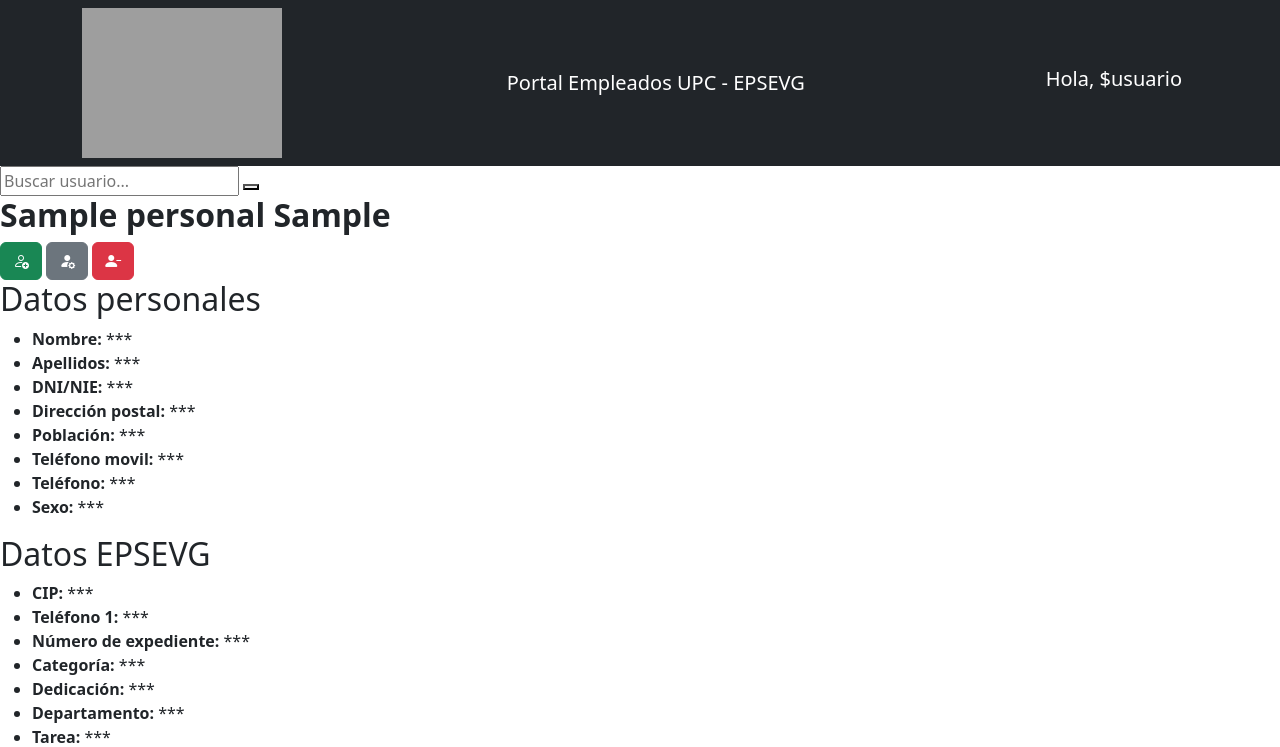
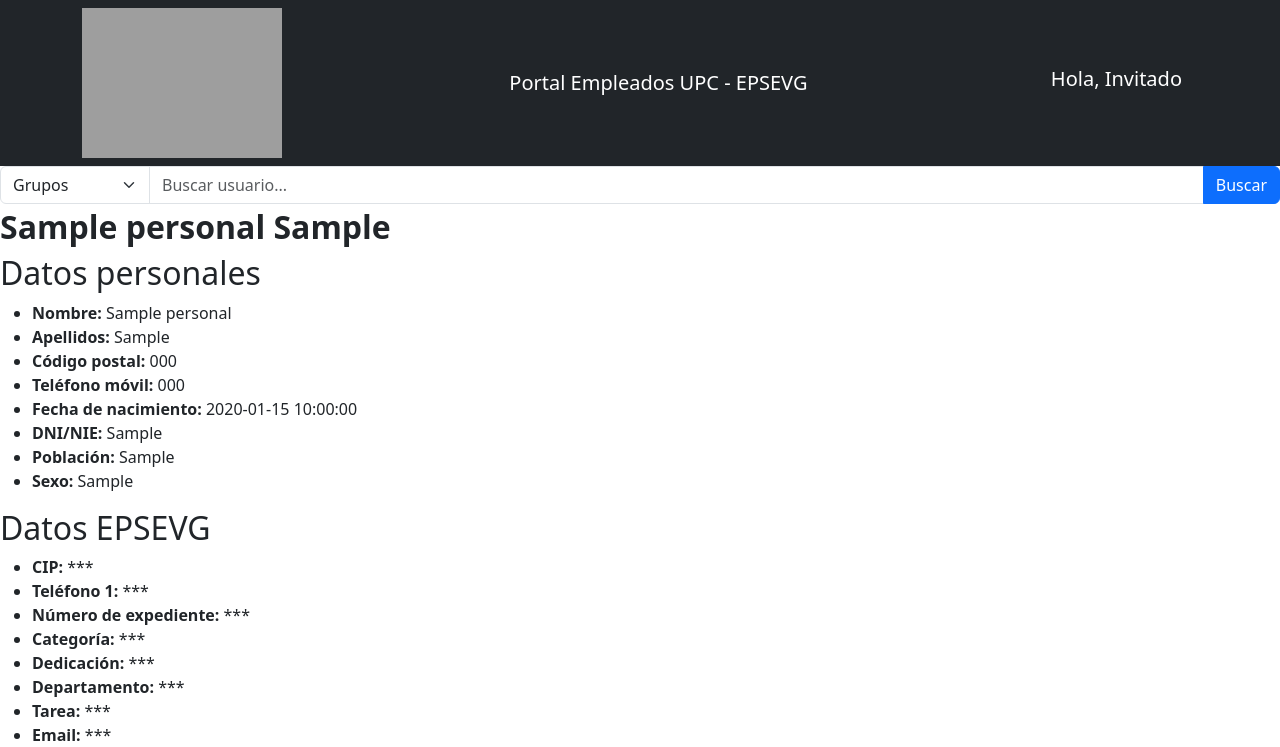
Before and after one commit to mohmdnia/proyecto-php, a PHP site: page / in a window 1280 px wide. Shown: the top 747 px of the page. Run offline with PHP 8.4, Linux system fonts and the light colour scheme; tables that the repository leaves empty or names only in its code hold one stand-in row (values such as "Sample post"); a stand-in replaces the project's code that opens the database connection; grey boxes are pictures that could not be loaded.

Commit message:
Mejoras de estilo

```diff
--- a/app/vistas/header.php
+++ b/app/vistas/header.php
@@ -1,3 +1,18 @@
+<?php
+
+if (session_status() === PHP_SESSION_NONE) {
+    session_start();
+}
+
+include_once "../modelo/database.php";
+$usuario = "Invitado";
+
+if (isset($_SESSION['usuario'])) {
+    $usuario = htmlspecialchars($_SESSION['usuario']);
+}
+
+?>
+
 <!DOCTYPE html>
 <html lang="es">
 <head>
@@ -15,7 +30,7 @@
         <div class="container">
             <img src="/proyecto-empleados/assets/img/logo-epsevg.png" alt="logo epsevg" style="width:200px;">
             <a href="index.php" class="navbar-brand">Portal Empleados UPC - EPSEVG</a>
-            <h3 class="navbar-brand">Hola, $usuario</h3>
+            <h3 class="navbar-brand">Hola, <?= $usuario ?></h3>
         </div>
     </nav>
 
--- a/app/vistas/index.php
+++ b/app/vistas/index.php
@@ -7,77 +7,123 @@ if (!$conn) {
     die('Error de conexión: ' . mysqli_connect_error());
 }
 
-// Consulta por defecto
+// Consulta para obtener el último empleado
+$sql = "SELECT * FROM 340_personal ORDER BY id DESC LIMIT 1";
+$query = mysqli_query($conn, $sql);
+$row = mysqli_fetch_assoc($query); // Obtener el primer registro (último empleado)
+
+// Consulta por defecto o por búsqueda
 $sql = "SELECT * FROM 340_personal";
 if (isset($_POST['buscar'])) {
     $buscar = mysqli_real_escape_string($conn, $_POST['buscar']); // Seguridad adicional para evitar SQL Injection
     $sql = "SELECT * FROM 340_personal WHERE nombre LIKE '%$buscar%'";
 }
 $query = mysqli_query($conn, $sql);
-?>
 
-<?php if (isset($_SESSION['message'])) { ?>
-    <div class="alert alert-<?= $_SESSION['message_type']; ?> alert-dismissible fade show" role="alert">
-        <?= $_SESSION['message']; ?>
-        <button type="button" class="close" data-dismiss="alert" aria-label="Close">
-            <span aria-hidden="true">&times;</span>
-        </button>
+// Mostrar mensaje de éxito si existe
+if (isset($_SESSION['message'])): ?>
+    <div class="alert alert-<?= htmlspecialchars($_SESSION['message_type']); ?> alert-dismissible fade show" role="alert" id="auto-close-alert">
+        <?= htmlspecialchars($_SESSION['message']); ?>
     </div>
-<?php session_unset(); } ?>
+    <?php unset($_SESSION['message']); // Solo elimina el mensaje ?>
+<?php endif; ?>
 
 <!-- Código HTML -->
 <body>
 
     <div class="layout">
 
-        <!-- barra de busqueda -->
+        <!-- Barra de búsqueda -->
+
         <div class="busqueda">
             <form action="index.php" method="POST">
-                <input type="text" name="buscar" placeholder="Buscar usuario..." class="search-input"
-                    value="<?= isset($_POST['buscar']) ? htmlspecialchars($_POST['buscar']) : ''; ?>">
-                <button type="submit" class="search-button"><i class="fa fa-search"></i></button>
+                <div class="input-group mb-1">
+                    <select class="form-select" style="max-width: 150px;">
+                        <option selected>Grupos</option>
+                        <option value="1">PDI</option>
+                        <option value="2">PTGAS</option>
+                        <option value="3">EST</option>
+                        <option value="4">BEC</option>
+                        <option value="5">EXT</option>
+                    </select>
+                    <input type="text" name="buscar" placeholder="Buscar usuario..." class="form-control" value="<?= isset($_POST['buscar']) ? htmlspecialchars($_POST['buscar']) : ''; ?>" required>
+                    <button class="btn btn-primary" type="submit">Buscar</button>
+                </div>
             </form>
         </div>
 
+
         <div class="contenedor">
-            <!-- Nombre del perfil -->
 
-            <div class="nombre">
-                <?php while ($row = mysqli_fetch_assoc($query)) { ?>
+            <?php if (isset($_POST['buscar'])): ?>
+                <div class="nombre d-flex justify-content-between align-items-center">
+                    <?php if (mysqli_num_rows($query) > 0): ?>
+                        <?php while ($row = mysqli_fetch_assoc($query)): ?>
                             <h2>
                                 <strong><?php echo htmlspecialchars($row['nombre']) . " " . htmlspecialchars($row['apellido']); ?></strong>
                             </h2>
+
                             <!-- Botones de CUD -->
-                    <div class="botones">
+                            <div class="botones ms-auto">
                                 <a href="agregar.php" class="btn btn-success"><i class="bi bi-person-add"></i></a>
-                        <a href="editar.php?id=<?= $row['id']; ?>" class="btn btn-secondary">
-                            <i class="bi bi-person-fill-gear"></i>
-                        </a>
-                        <a href="eliminar.php?id=<?= $row['id']; ?>" class="btn btn-danger">
-                            <i class="bi bi-person-dash-fill"></i>
-                        </a>
+                                <a href="editar.php?id=<?= $row['id']; ?>" class="btn btn-secondary"><i class="bi bi-person-fill-gear"></i></a>
+                                <a href="eliminar.php?id=<?= $row['id']; ?>" class="btn btn-danger"><i class="bi bi-person-dash-fill"></i></a>
                             </div>
-                <?php } ?>
+
+                        <?php endwhile; ?>
+                    <?php else: ?>
+                        <p>No se han encontrado resultados para la búsqueda.</p>
+                        <!-- Botones de CUD -->
+                        <div class="botones ms-auto">
+                            <a href="agregar.php" class="btn btn-success"><i class="bi bi-person-add"></i></a>
+                            <a href="editar.php?id=<?= $row['id']; ?>" class="btn btn-secondary"><i class="bi bi-person-fill-gear"></i></a>
+                            <a href="eliminar.php?id=<?= $row['id']; ?>" class="btn btn-danger"><i class="bi bi-person-dash-fill"></i></a>
                         </div>
+                    <?php endif; ?>
+                </div>
+            <?php else: ?>
+                <!-- ultimo empleado -->
+                <?php if ($row): ?>
+                    <div class="nombre">
+                        <h2>
+                            <strong><?php echo htmlspecialchars($row['nombre']) . " " . htmlspecialchars($row['apellido']); ?></strong>
+                        </h2>
+                    </div>
+                <?php endif; ?>
+            <?php endif; ?>
 
             <!-- Datos personales -->
             <div class="section">
                 <h2>Datos personales</h2>
+                <?php
+                if (mysqli_num_rows($query) > 0) {
+                    mysqli_data_seek($query, 0);
+                    $row = mysqli_fetch_assoc($query);
+                ?>
                     <ul class="columnas">
-                    <li><strong>Nombre: </strong> *** </li>
-                    <li><strong>Apellidos: </strong> *** </li>
-                    <li><strong>DNI/NIE: </strong> *** </li>
-                    <li><strong>Dirección postal: </strong> *** </li>
-                    <li><strong>Población: </strong> *** </li>
-                    <li><strong>Teléfono movil: </strong> *** </li>
-                    <li><strong>Teléfono: </strong> *** </li>
-                    <li><strong>Sexo: </strong> *** </li>
+                        <li><strong>Nombre: </strong><?= htmlspecialchars($row['nombre']); ?></li>
+                        <li><strong>Apellidos: </strong><?= htmlspecialchars($row['apellido']); ?></li>
+                        <li><strong>Código postal: </strong><?= htmlspecialchars($row['codigo_postal']); ?></li>
+                        <li><strong>Teléfono móvil: </strong><?= htmlspecialchars($row['telefono']); ?></li>
+                        <li><strong>Fecha de nacimiento: </strong><?= htmlspecialchars($row['fecha_nacimiento']); ?></li>
+                        <li><strong>DNI/NIE: </strong><?= htmlspecialchars($row['dni_nie']); ?></li>
+                        <li><strong>Población: </strong><?= htmlspecialchars($row['poblacion']); ?></li>
+                        <li><strong>Sexo: </strong><?= htmlspecialchars($row['sexo']); ?></li>
                     </ul>
+                <?php } else { ?>
+                    <p>No se han encontrado datos personales.</p>
+                <?php } ?>
             </div>
 
             <!-- Datos EPSEVG -->
             <div class="section">
                 <h2>Datos EPSEVG</h2>
+
+                <?php
+                if (mysqli_num_rows($query) > 0) {
+                    mysqli_data_seek($query, 0);
+                    $row = mysqli_fetch_assoc($query);
+                ?>
                     <ul class="columnas">
                         <li><strong>CIP: </strong> *** </li>
                         <li><strong>Teléfono 1: </strong> *** </li>
@@ -95,6 +141,9 @@ $query = mysqli_query($conn, $sql);
                         <li><strong>Perfil: </strong> *** </li>
                     </ul>
                 </div>
+                <?php } else { ?>
+                    <p>No se han encontrado datos epsevg.</p>
+                <?php } ?>
 
             <!-- Grupos de usuario -->
             <div class="section">
```
Also changed, not shown: app/vistas/agregar.php (+46 -34 lines). Lines whose indentation alone changed are shown as unchanged.
